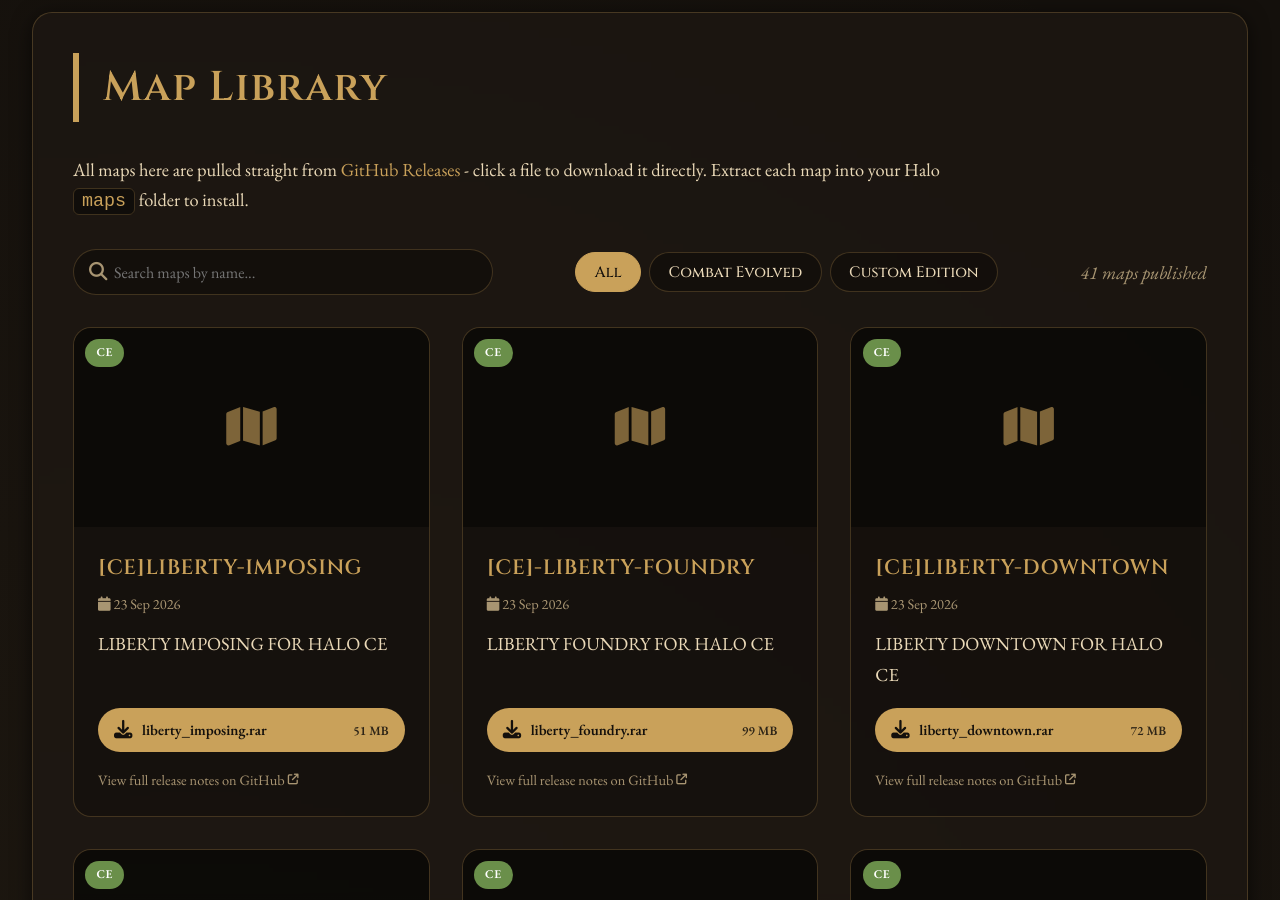
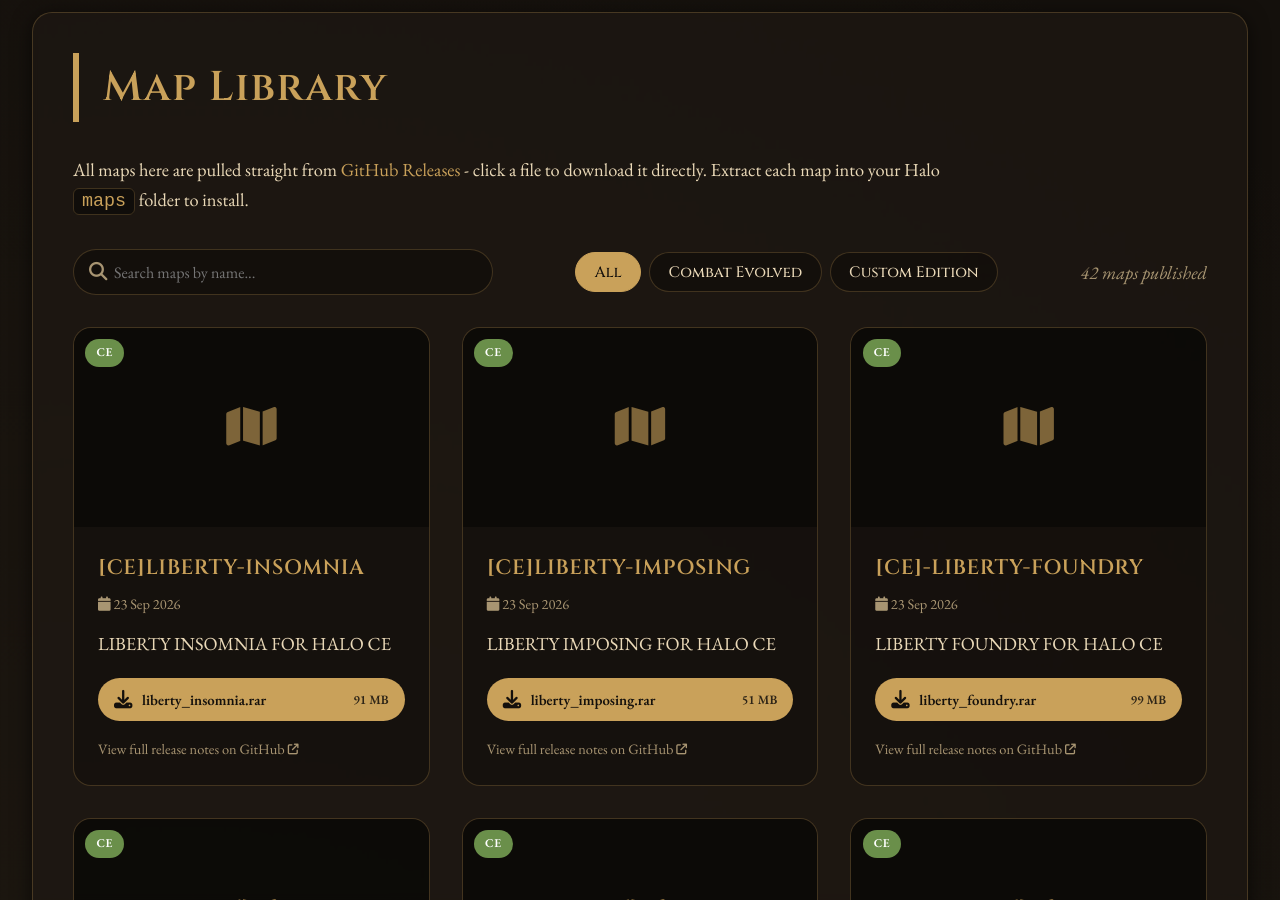
Before and after one commit to Chalwk/NC-Halo-Maps, a Jekyll site: the page built from maps.html, in a window 1280 px wide and 900 px high, scrolled down 264 px. Built offline with Jekyll 4.4.1, drawn with Linux system fonts in a browser that asks for light colours.

Commit message:
chore: update releases data

```diff
--- a/_data/releases.json
+++ b/_data/releases.json
@@ -1,4 +1,27 @@
 [
+  {
+    "id": 394821057,
+    "tag": "CE-LIBERTY-INSOMNIA",
+    "name": "[CE]LIBERTY-INSOMNIA",
+    "body": "LIBERTY INSOMNIA FOR HALO CE",
+    "prerelease": false,
+    "published_at": "2026-09-23T15:52:19Z",
+    "html_url": "https://github.com/nakedchick-code/NC-Halo-Maps/releases/tag/CE-LIBERTY-INSOMNIA",
+    "games": [
+      "CE"
+    ],
+    "thumbnail": null,
+    "assets": [
+      {
+        "name": "liberty_insomnia.rar",
+        "size": 95175909,
+        "size_human": "91 MB",
+        "download_count": 0,
+        "browser_download_url": "https://github.com/nakedchick-code/NC-Halo-Maps/releases/download/CE-LIBERTY-INSOMNIA/liberty_insomnia.rar",
+        "content_type": "application/x-compressed"
+      }
+    ]
+  },
   {
     "id": 394820079,
     "tag": "CE-LIBERTY-IMPOSING",
```
